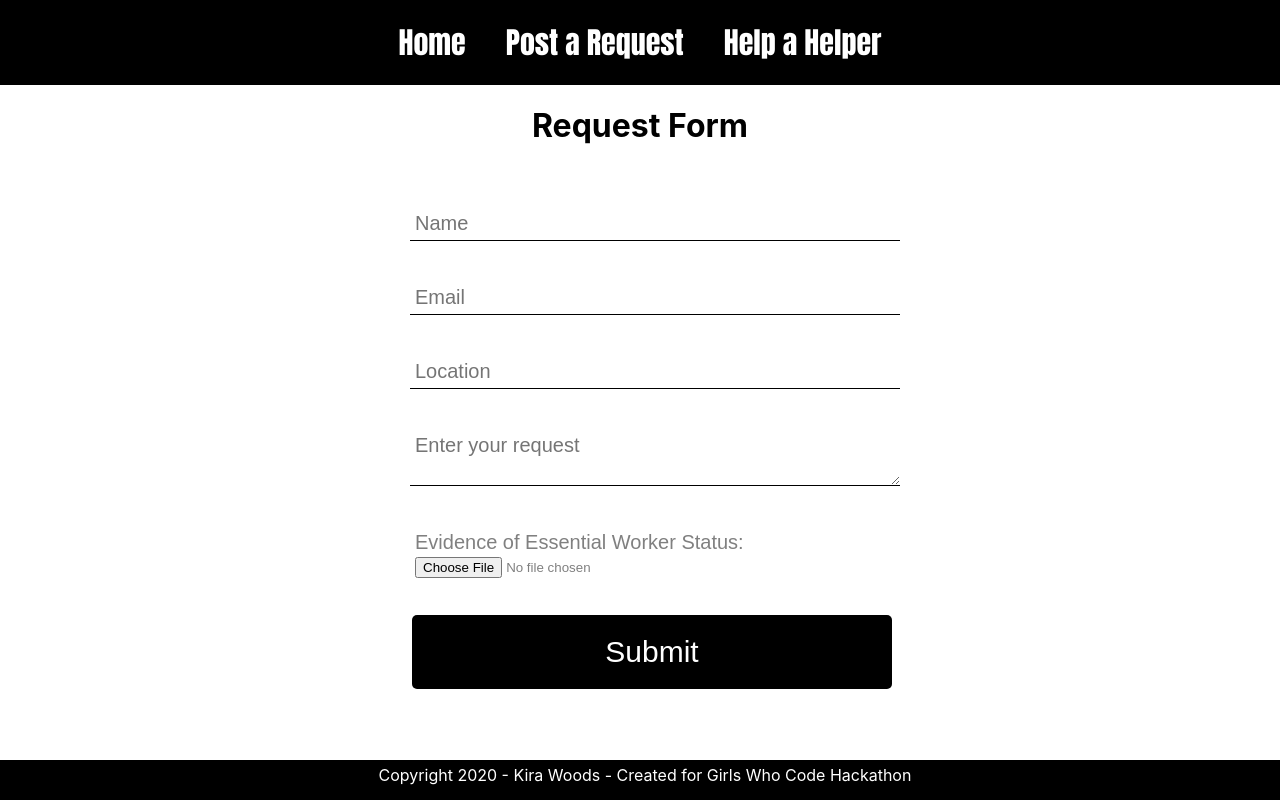
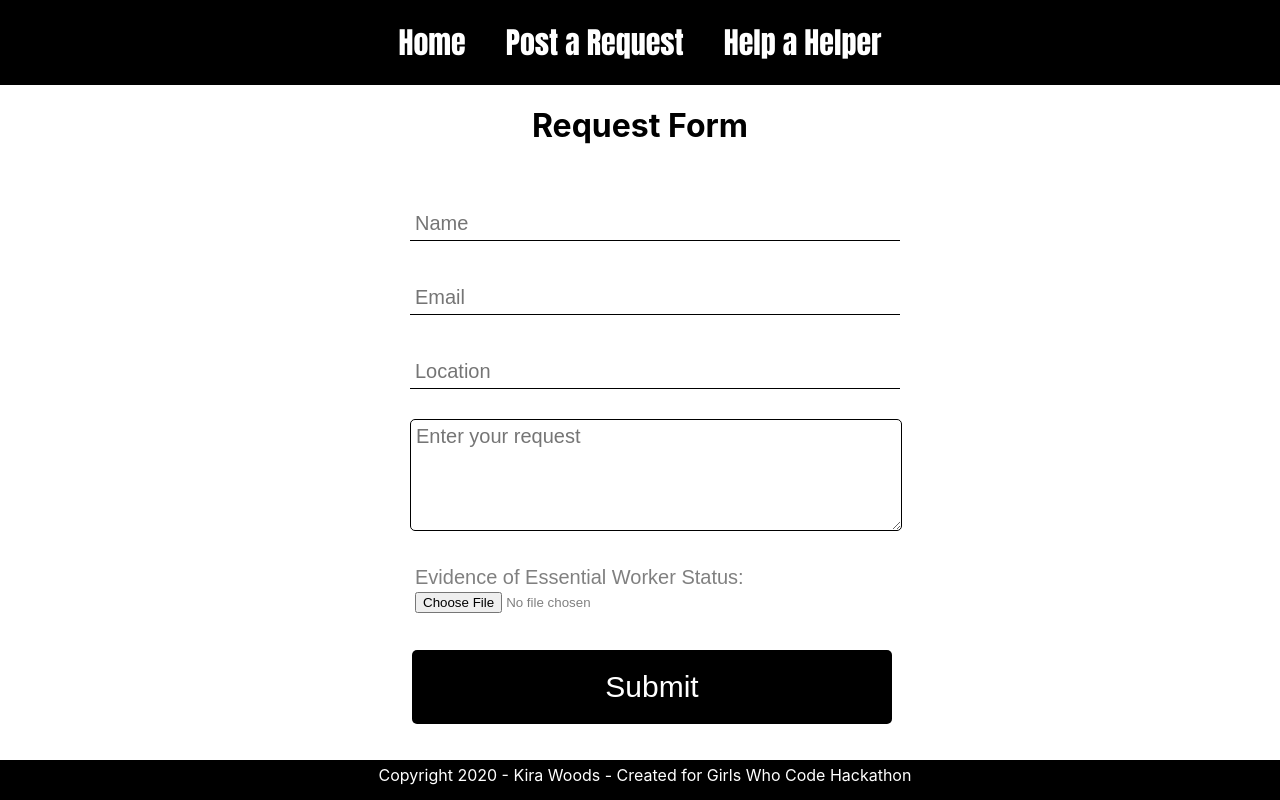
Before and after one commit to kirawoods/helper-helper, a React (Create React App) app: page /helper in a window 1280 px wide. Built offline with nearby package versions, Linux system fonts and the light colour scheme.

Commit message:
changes styling on request text area

```diff
--- a/src/components/Helper.css
+++ b/src/components/Helper.css
@@ -38,3 +38,15 @@ Form {
   font-family: Arial, Helvetica, sans-serif;
   color: gray;
 }
+
+.request-text-area {
+  border: black 1px solid;
+  border-radius: 5px;
+  height: 100px;
+  width: 100%;
+  padding: 5px;
+  margin: 10px 10px;
+  font-size: 20px;
+  font-family: Arial, Helvetica, sans-serif;
+  color: gray;
+}
--- a/src/components/Helper.js
+++ b/src/components/Helper.js
@@ -46,7 +46,7 @@ export const Helper = () => (
           />
 
           <Field
-            className="request-form-field"
+            className="request-text-area"
             component="textarea"
             name="request"
             placeholder="Enter your request"
```
